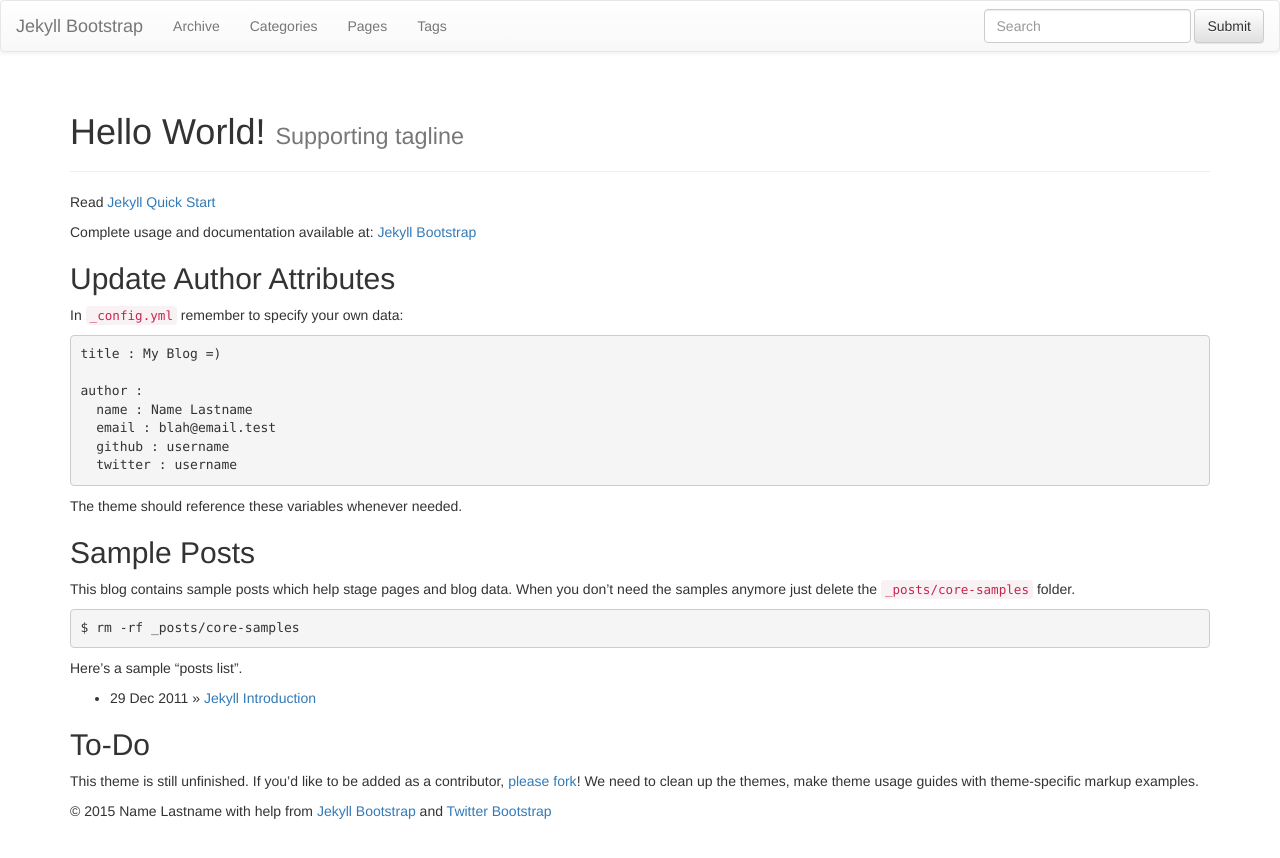
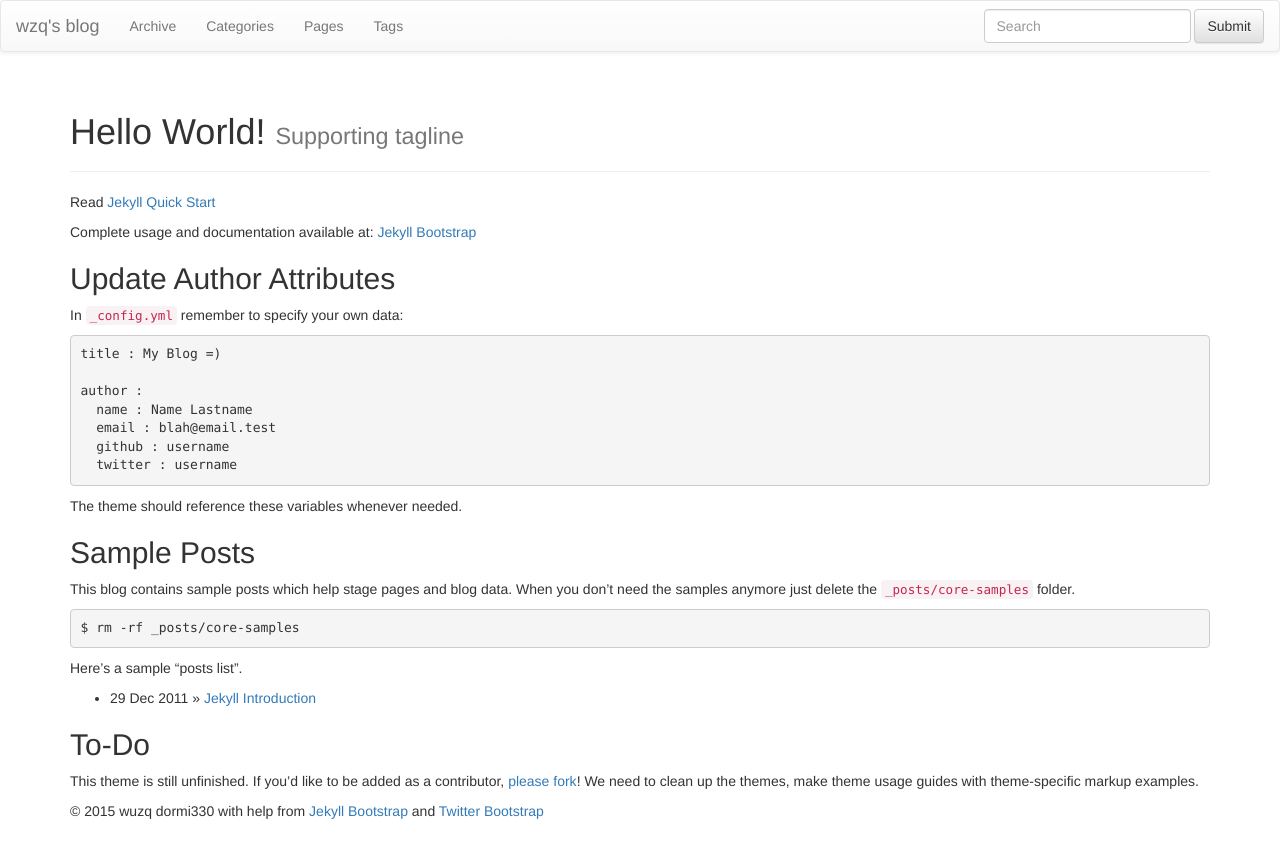
Before and after one commit to zqWu/tblog, a Jekyll site: the page built from index.md, in a window 1280 px wide. Shown: the top 858 px of the page. Built offline with Jekyll 4.4.1, drawn with Linux system fonts in a browser that asks for light colours; nearby versions of some CDN libraries; library files that are not in the unit come from our copies.

```diff
--- a/_config.yml
+++ b/_config.yml
@@ -8,14 +8,14 @@ highlighter: pygments
 # Themes are encouraged to use these universal variables
 # so be sure to set them if your theme uses them.
 #
-title : Jekyll Bootstrap
+title : wzq's blog
 tagline: Site Tagline
 author :
-  name : Name Lastname
-  email : blah@email.test
-  github : username
-  twitter : username
-  feedburner : feedname
+  name : wuzq dormi330
+  email : dormi330@gmail.com
+  github : dormi330
+  twitter : dormi330
+  feedburner : dormi330
 
 # The production_url is only used when full-domain names are needed
 # such as sitemap.txt
```
Also changed, not shown: _posts/blog1.md (added, +8 -0 lines).
